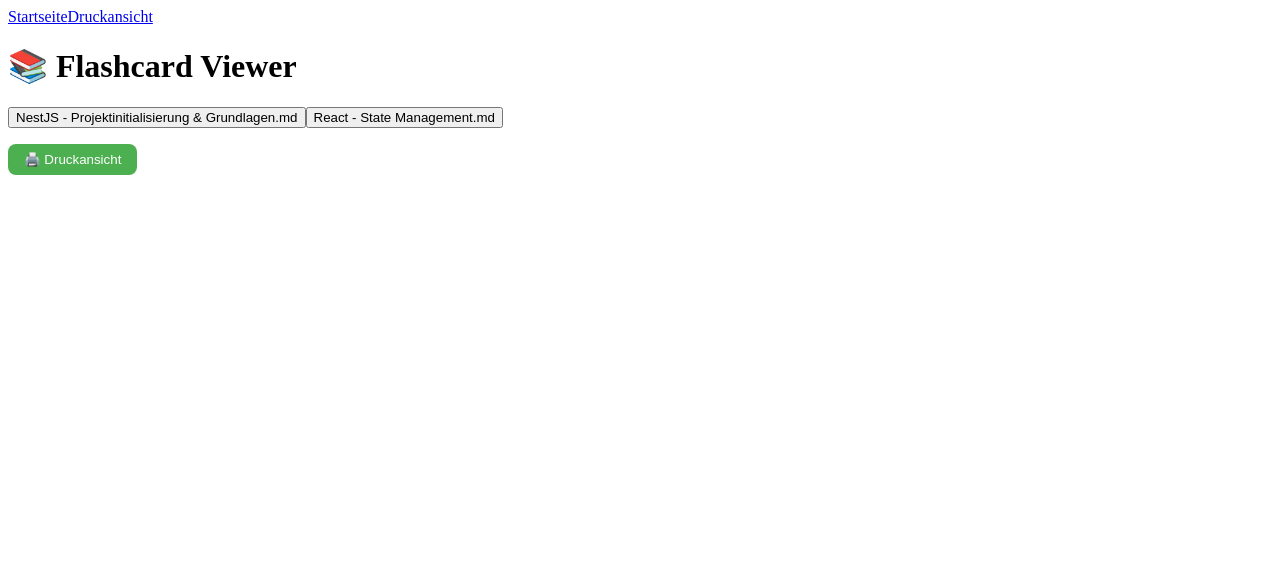
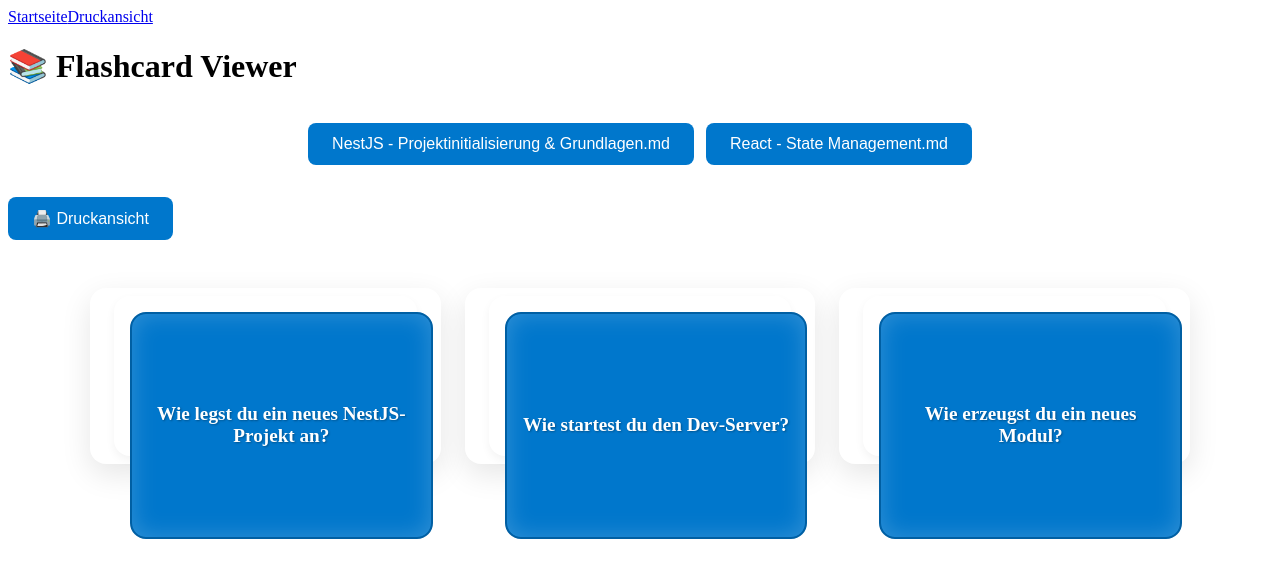
Before and after one commit to nadobnykh/react_flashcard_app, a React (Vite) app: page / in a window 1280 px wide. Both pictures are taken after a click on the button "NestJS - Projektinitialisierung & Grundlagen.md". Shown: the top 578 px of the page. Built offline with nearby package versions, Linux system fonts and the light colour scheme.

Commit message:
feat: Add CSS styles for Flashcard component and improve layout

```diff
--- /dev/null
+++ b/src/pages/StartPage.css
@@ -0,0 +1,103 @@
+.card-container {
+  margin-top: 2rem;
+  display: grid;
+  grid-template-columns: repeat(auto-fit, minmax(280px, 1fr));
+  gap: 1.5rem;
+  padding: 1rem;
+  max-width: 1100px;
+  margin-left: auto;
+  margin-right: auto;
+}
+
+.card {
+  background: #fff;
+  border-radius: 1rem;
+  padding: 1.5rem;
+  box-shadow: 0 10px 30px rgba(0, 0, 0, 0.1);
+  cursor: pointer;
+  perspective: 1200px;
+  transition: transform 0.4s ease;
+  min-height: 8rem;
+  display: flex;
+  align-items: center;
+  justify-content: center;
+}
+
+.card-inner {
+  position: relative;
+  width: 100%;
+  height: 100%;
+  text-align: center;
+  padding: 1rem;
+  transition: transform 0.8s cubic-bezier(0.4, 0, 0.2, 1);
+  transform-style: preserve-3d;
+  border-radius: 1rem;
+  box-shadow: 0 4px 10px rgba(0, 0, 0, 0.05);
+}
+
+.card.flipped .card-inner {
+  transform: rotateY(180deg);
+}
+
+.card-front,
+.card-back {
+  position: absolute;
+  width: 100%;
+  -webkit-backface-visibility: hidden;
+  backface-visibility: hidden;
+  -moz-backface-visibility: hidden;
+  -ms-backface-visibility: hidden;
+  display: flex;
+  align-items: center;
+  justify-content: center;
+  height: 6cm;
+  font-size: 1.2rem;
+  border-radius: 1rem;
+  padding: 1rem;
+  box-sizing: border-box;
+  user-select: none;
+}
+
+.card-front {
+  background-color: #0077cc;
+  color: white;
+  font-weight: 600;
+  box-shadow: inset 0 0 25px rgba(255, 255, 255, 0.2);
+  text-shadow: 1px 1px 2px rgba(0, 0, 0, 0.3);
+  border: 2px solid #005fa3;
+}
+
+.card-back {
+  background-color: #f7f9fc;
+  color: #333;
+  transform: rotateY(180deg);
+  border: 2px solid #ccc;
+  font-weight: 400;
+  overflow-y: auto;
+  box-shadow: inset 0 0 10px rgba(0, 0, 0, 0.05);
+  padding-top: 1.5rem;
+}
+
+button {
+  font-size: 1rem;
+  padding: 0.75rem 1.5rem;
+  margin-top: 1rem;
+  background-color: #0077cc;
+  color: white;
+  border: none;
+  border-radius: 8px;
+  cursor: pointer;
+  transition: background-color 0.3s ease;
+}
+
+button:hover {
+  background-color: #005fa3;
+}
+
+#fileList {
+  display: flex;
+  gap: 0.75rem;
+  flex-wrap: wrap;
+  justify-content: center;
+  margin-bottom: 1rem;
+}
--- a/src/pages/StartPage.tsx
+++ b/src/pages/StartPage.tsx
@@ -1,6 +1,7 @@
 import React, { useEffect, useState } from 'react';
 import { marked } from 'marked';
 import { useNavigate } from 'react-router-dom';
+import './StartPage.css';
 
 interface Flashcard {
   question: string;
@@ -29,7 +30,7 @@
           const blocks = md.split(/---+/g).map(s => s.trim()).filter(Boolean);
           const parsedCards: Flashcard[] = [];
           blocks.forEach(block => {
-            const match = block.match(/^###\\s*\\S+(.+?)\\n+([\\s\\S]+)/);
+            const match = block.match(/^###\s*\S+(.+?)\n+([\s\S]+)/);
             if (match) {
               const [, question, answer] = match;
               parsedCards.push({ question: question.trim(), answer: answer.trim() });
@@ -79,93 +80,24 @@
       <button
         id="printButton"
         onClick={handlePrintClick}
-        style={{
-          marginTop: '1rem',
-          padding: '0.5rem 1rem',
-          background: '#4CAF50',
-          color: 'white',
-          border: 'none',
-          borderRadius: '8px',
-          cursor: 'pointer',
-        }}
       >
         🖨️ Druckansicht
       </button>
-      <div
-        id="cardContainer"
-        style={{
-          marginTop: '2rem',
-          display: 'grid',
-          gridTemplateColumns: 'repeat(auto-fit, minmax(280px, 1fr))',
-          gap: '1rem',
-        }}
-      >
+      <div id="cardContainer" className="card-container">
         {loading && <p>Loading...</p>}
         {!loading &&
-          cards.map((card, index) => (
+          cards.map((card, idx) => (
             <div
-              key={index}
-              className={`card${flippedCards.has(index) ? ' flipped' : ''}`}
-              style={{
-                background: 'white',
-                borderRadius: '10px',
-                padding: '1rem',
-                boxShadow: '0 6px 15px rgba(0,0,0,0.1)',
-                cursor: 'pointer',
-                perspective: 1000,
-              }}
-              onMouseDown={() => toggleFlip(index)}
+              key={idx}
+              className={`card${flippedCards.has(idx) ? ' flipped' : ''}`}
+              onMouseDown={() => toggleFlip(idx)}
             >
-              <div
-                className="card-inner"
-                style={{
-                  position: 'relative',
-                  width: '100%',
-                  height: '100%',
-                  textAlign: 'center',
-                  transition: 'transform 0.6s',
-                  transformStyle: 'preserve-3d',
-                  transform: flippedCards.has(index)
-                    ? 'rotateY(180deg)'
-                    : 'none',
-                }}
-              >
-                <div
-                  className="card-front"
-                  style={{
-                    position: 'absolute',
-                    width: '100%',
-                    backfaceVisibility: 'hidden',
-                    color: '#0077cc',
-                    fontWeight: 'bold',
-                    display: 'flex',
-                    alignItems: 'center',
-                    justifyContent: 'center',
-                    height: '6cm',
-                    fontSize: '1.1rem',
-                    border: '1px dashed #999',
-                    borderRadius: '10px',
-                  }}
-                >
+              <div className="card-inner" style={{transform: flippedCards.has(idx) ? 'rotateY(180deg)' : 'none'}}>
+                <div className="card-front">
                   {card.question}
                 </div>
                 <div
                   className="card-back"
-                  style={{
-                    position: 'absolute',
-                    width: '100%',
-                    backfaceVisibility: 'hidden',
-                    color: '#333',
-                    transform: 'rotateY(180deg)',
-                    display: 'flex',
-                    alignItems: 'center',
-                    justifyContent: 'center',
-                    height: '6cm',
-                    fontSize: '1.1rem',
-                    padding: '0.5rem',
-                    border: '1px dashed #999',
-                    borderRadius: '10px',
-                  }}
                   dangerouslySetInnerHTML={{ __html: marked.parse(card.answer) }}
                 />
               </div>
```
